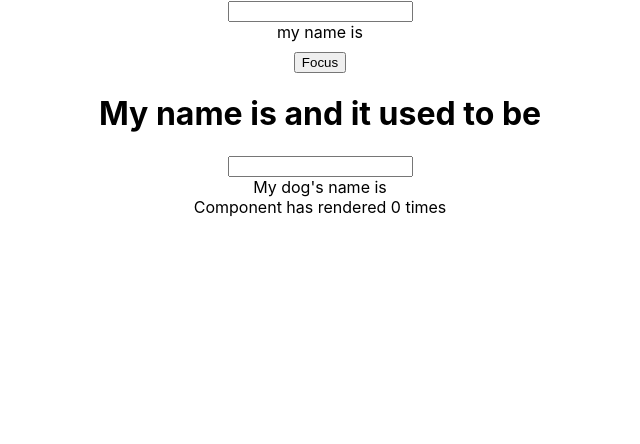
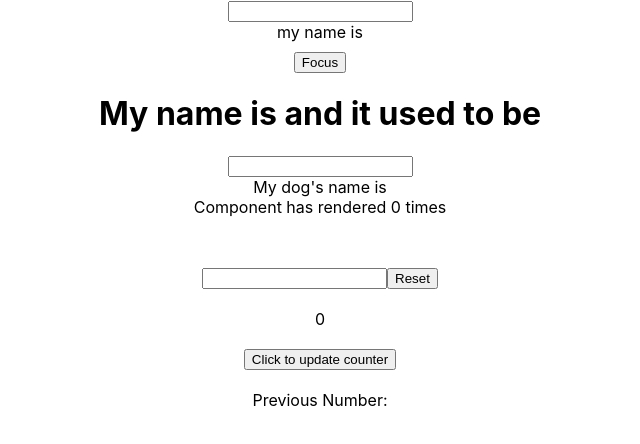
Before and after one commit to kaseyknudsen/react-hooks-practice, a React (Create React App) app: page / in a window 1280 px wide. Shown: the top 444 px of the page, without its empty margins (320-960 px from the left). Built offline with nearby package versions, Linux system fonts and the light colour scheme.

Commit message:
added random number counter and useRef to hold previous number

```diff
--- a/src/App.js
+++ b/src/App.js
@@ -1,11 +1,13 @@
 import './App.css';
 import UseRef from './components/UseRef';
 import UseRef2 from './components/UseRef2';
+import UseRef3 from './components/UseRef3';
 function App() {
   return (
     <div className="App">
       <UseRef />
       <UseRef2 />
+      <UseRef3 />
     </div>
   );
 }
--- /dev/null
+++ b/src/components/UseRef3.js
@@ -0,0 +1,42 @@
+import React from "react";
+import { useState, useEffect, useRef } from "react";
+const UseRef3 = () => {
+  const [name, setName] = useState("");
+  const [counter, setCounter] = useState(0);
+  const inputRef = useRef();
+  const prevNum = useRef("");
+
+  const focus = () => {
+    inputRef.current.focus();
+  };
+  const clearNameInput = () => {
+    setName("");
+    focus();
+  };
+  const randomNum = () => {
+    return Math.floor(Math.random() * 101);
+  };
+
+  useEffect(() => {
+    prevNum.current = counter;
+  }, [counter]);
+
+  return (
+    <div style={{ marginTop: "50px" }}>
+      <input
+        type="text"
+        ref={inputRef}
+        value={name}
+        onChange={(e) => setName(e.target.value)}
+      ></input>
+      <button onClick={clearNameInput}>Reset</button>
+      <div style={{ marginTop: "20px" }}>{counter}</div>
+      <button onClick={() => setCounter(randomNum)} style={{ marginTop: "20px" }}>
+        Click to update counter
+      </button>
+      <div style={{ marginTop: "20px" }}>Previous Number: {prevNum.current}</div>
+    </div>
+  );
+};
+
+export default UseRef3;
```
